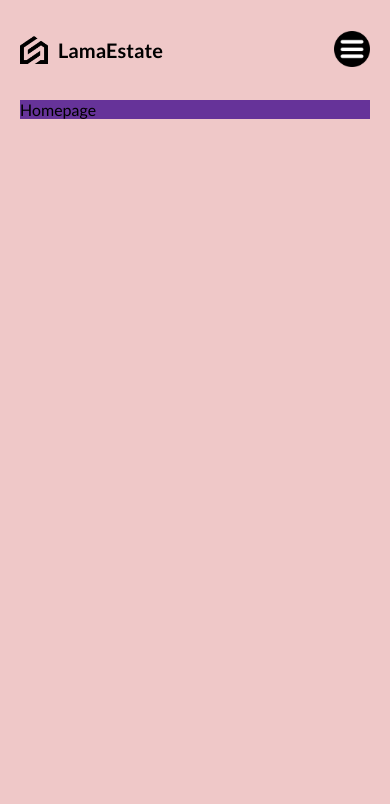
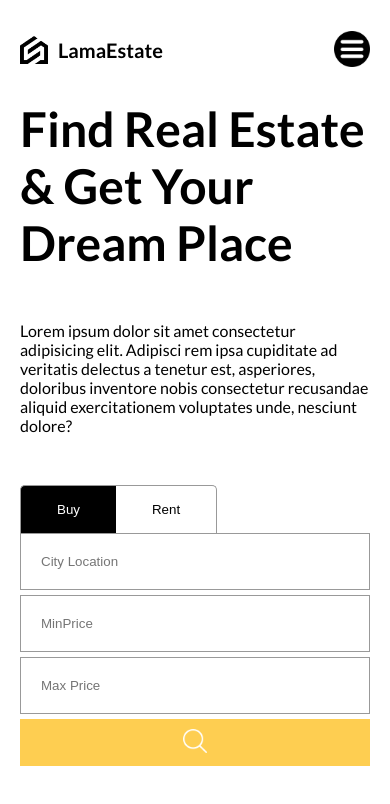
Before and after one commit to adityakanthe10/Real-Estate-App, a React (Vite) app in the folder UI/: page / in a window 390 px wide. Shown: the top 804 px of the page. Built offline with nearby package versions, Linux system fonts and the light colour scheme.

Commit message:
Added Search Bar and make the website responsive

```diff
--- /dev/null
+++ b/UI/src/Components/SearchBar/SearchBar.jsx
@@ -0,0 +1,42 @@
+import './SearchBar.scss'
+import {useState} from "react"
+
+const SearchBar = () => {
+    const types = ["buy","rent"]
+    const [query,setQuery]= useState({
+        type:"buy",
+        location:"",
+        minPrice:0,
+        maxPrice:0,
+    })
+
+    const switchType = (val)=>{
+        setQuery((prev)=>({...prev,type: val}))
+    }
+
+  return (
+    <div className="searchBar">
+        <div className="type">
+            {types.map((type)=>(
+                <button key={type} onClick={()=> switchType(type)} className={query.type === type ? "active" :""}>{type}</button>
+            ))}
+        </div>
+        <form>
+            <input type="text" name="location" placeholder="City Location" />
+            <input type="number" name="minPrice"
+            min={0}
+            max={100000000}
+            placeholder="MinPrice" />
+            <input type="number"
+            min={0}
+            max={100000000}
+            name="maxPrice" placeholder="Max Price" />
+            <button>
+                <img src="/search.png" alt="" />
+            </button>
+        </form>
+    </div>
+  )
+}
+
+export default SearchBar
--- /dev/null
+++ b/UI/src/Components/SearchBar/SearchBar.scss
@@ -0,0 +1,87 @@
+@import "../../responsive.scss";
+
+.searchBar{
+    .type{
+
+        button{
+            padding: 16px 36px;
+            border: 1px solid #999;
+            border-bottom: none;
+            cursor: pointer;
+            background-color: white;
+            text-transform: capitalize;
+
+            &.active{
+                background-color: black;
+                color: white;
+        }
+
+        &:first-child{
+            border-top-left-radius: 5px;
+            border-right: none;
+        }
+        &:last-child{
+            border-top-right-radius: 5px;
+            border-left: none;
+        }
+        }
+    }
+
+    form{
+        border: 1px solid #999;
+        display: flex;
+        justify-content: space-between;
+        height: 64px;
+        gap:5px;
+
+        @include sm{
+            flex-direction: column;
+            border:none
+        }
+
+        input{
+            border: none;
+            padding: 0px 10px;
+            width: 200px;
+
+            @include lg{
+                padding: 0px 5px;
+                width: 140px;
+                &:nth-child(2),&:nth-child(3){
+                    width: 140px;
+                }
+            }
+            @include md{
+                width: 200px;
+                &:nth-child(2),&:nth-child(3){
+                    width: 200px;
+                }
+            }
+
+            @include sm{
+                width: auto;
+                padding: 20px;
+                border: 1px solid #999;
+                &:nth-child(2),&:nth-child(3){
+                    width: auto;
+                }
+            }
+        }
+
+        button{
+            border: none;
+            cursor: pointer;
+            background-color: #fece51;
+            flex: 1;
+
+            @include sm{
+                padding: 10px;
+            }
+
+            img{
+                width: 24px;
+                height: 24px;
+            }
+        }
+    }
+}
--- a/UI/src/layout.scss
+++ b/UI/src/layout.scss
@@ -7,21 +7,25 @@
     margin-right: auto;
     padding-left: 20px;
     padding-right: 20px;
+    display: flex;
+    flex-direction: column;
 
 
 @include lg{
-    background-color: rgb(247, 2120, 196);
+    // background-color: rgb(247, 2120, 196);
     max-width: 1280px;
 }
 @include md{
-    background-color: rgb(186, 203, 234);
+    // background-color: rgb(186, 203, 234);
     max-width: 768px;
 }
 @include sm{
-    background-color: rgb(239, 200, 200);
+    // background-color: rgb(239, 200, 200);
     max-width: 640px;
 }
 .content{
-    background-color: rebeccapurple;
+    // background-color: rebeccapurple;
+    // height: calc(100vh - 100px);
+    flex: 1;
 }
 }
--- a/UI/src/routes/Homepage/Homepage.jsx
+++ b/UI/src/routes/Homepage/Homepage.jsx
@@ -1,8 +1,36 @@
 // import  from 'react'
 import "./Homepage.scss"
+import SearchBar from "../../Components/SearchBar/SearchBar"
 const Homepage = () => {
   return (
-    <div>Homepage</div>
+    <div className="homePage">
+    <div className="textContainer">
+      <div className="wrapper">
+      <h1 className="title">Find Real Estate & Get Your Dream Place</h1>
+      <p>
+        Lorem ipsum dolor sit amet consectetur adipisicing elit. Adipisci rem ipsa cupiditate ad veritatis delectus a tenetur est, asperiores, doloribus inventore nobis consectetur recusandae aliquid exercitationem voluptates unde, nesciunt dolore?
+      </p>
+      <SearchBar/>
+      <div className="boxes">
+        <div className="box">
+        <h1>16+</h1>
+        <h2>Years Of Experience</h2>
+      </div>
+        <div className="box">
+        <h1>200</h1>
+        <h2>Award Gained</h2>
+      </div>
+        <div className="box">
+        <h1>2000+</h1>
+        <h2>Property Ready</h2>
+      </div>
+      </div>
+      </div>
+    </div>
+    <div className="imgContainer">
+      <img src="/bg.png" alt="" />
+    </div>
+    </div>
   )
 }
 
--- a/UI/src/routes/Homepage/Homepage.scss
+++ b/UI/src/routes/Homepage/Homepage.scss
@@ -0,0 +1,77 @@
+@import "../../responsive.scss";
+
+.homePage{
+    display: flex;
+    height: 100%;
+
+    .textContainer{
+        flex: 3;
+
+        .wrapper{
+            padding-right: 100px;
+            display: flex;
+            flex-direction: column;
+            justify-content: center;
+            gap: 50px;
+            height: 100%;
+
+            @include md{
+                padding: 0;
+            }
+
+            @include sm{
+                justify-content: flex-start;
+            }
+
+            .title{
+                font-size: 64px;
+
+            @include lg{
+                font-size: 48px;
+            }
+            }
+
+            .boxes{
+                display: flex;
+                justify-content: space-between;
+
+                @include sm{
+                    display: none;
+                }
+
+                h1{
+                    font-size: 36px;
+
+                    @include lg{
+                        font-size: 32px;
+                    }
+                }
+                h2{
+                    font-size: 20px;
+                    font-weight: 300    ;
+                }
+            }
+        }
+    }
+
+    .imgContainer{
+        flex: 2;
+        background-color: #fcf5f3;
+        display: flex;
+        position: relative;
+
+        @include md{
+            display: none;
+        }
+
+        img{
+            width: 115%;
+            position: absolute;
+            right: 0;
+
+            @include lg{
+                width: 105%;
+            }
+        }
+    }
+}
```
